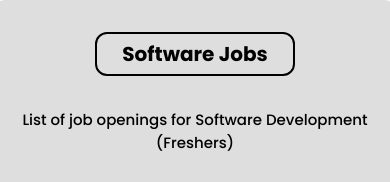
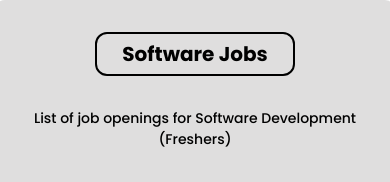
Before and after one commit to Tejas-Angadi-9/Job-Portal, a plain HTML site: page index.html in a window 390 px wide. Shown: the top 182 px of the page. Drawn offline with Linux system fonts and the light colour scheme.

Commit message:
updated width

```diff
--- a/styles.css
+++ b/styles.css
@@ -123,11 +123,11 @@
         font-size: 13px;
     }
     .para{
-        max-width: 350px;
+        width: 330px;
         margin-bottom: 0.5rem;
     }
     .para-text{
-        font-size: 15px;
+        font-size: 14px;
         font-weight: 500;
     }
 }
```
